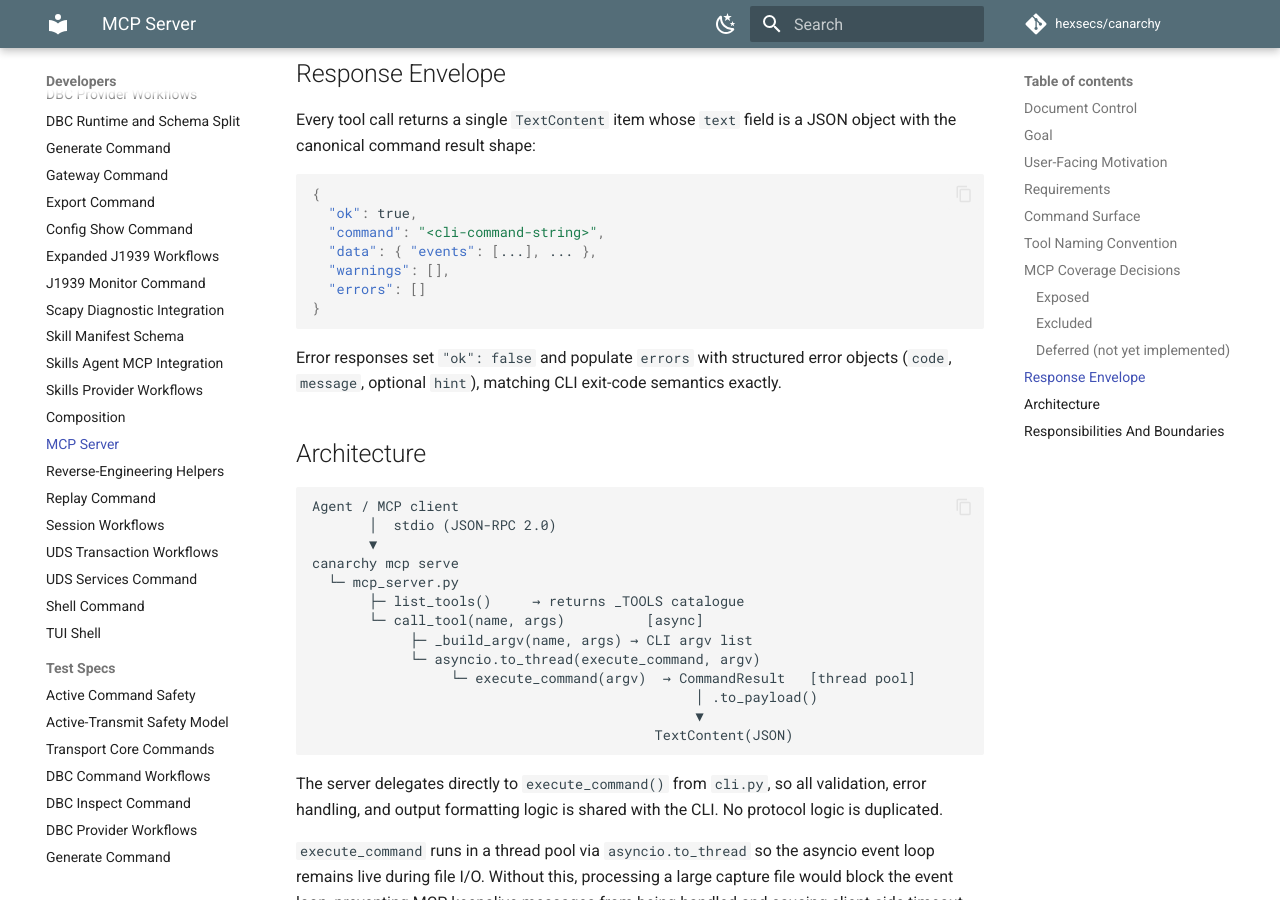
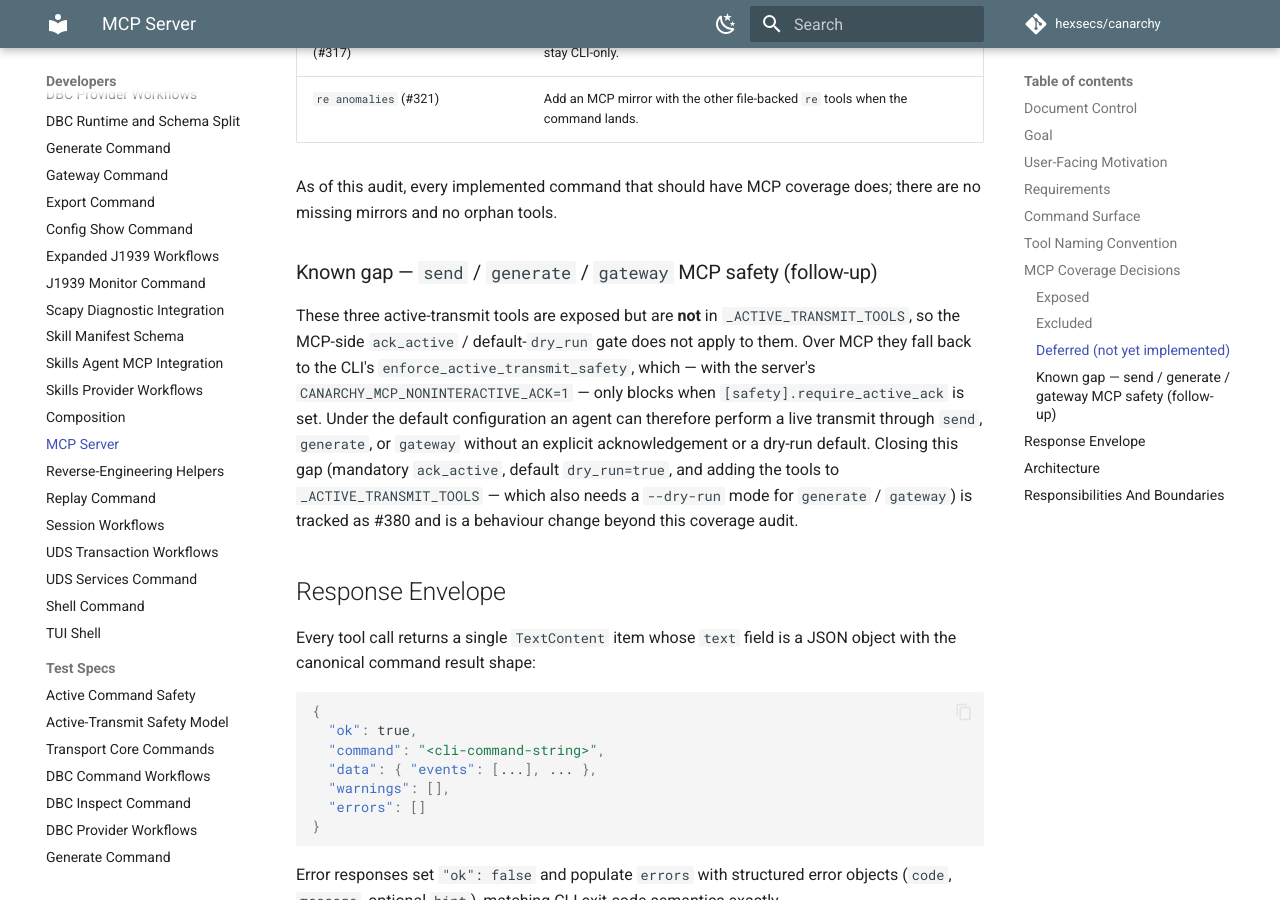
Before and after one commit to hexsecs/canarchy, an MkDocs documentation site: the page built from docs/design/mcp-server.md, in a window 1280 px wide and 900 px high, scrolled down 7563 px. Built offline with MkDocs 1.6.1 and Material for MkDocs 9.7.7, drawn with Linux system fonts in a browser that asks for light colours; comment, search, counter and statistics services are not loaded; some of the changed text lies outside the part shown.

Commit message:
docs: correct MCP active-transmit gate claim for send/generate/gateway (#323)
Addresses Codex P1 review on PR #379. The audit matrix incorrectly stated
that send/generate/gateway are exposed with the active-transmit safety
gate. They are NOT in _ACTIVE_TRANSMIT_TOOLS and their MCP schemas accept
no ack_active/dry_run; over MCP they rely only on the CLI-side gate, which
(with CANARCHY_MCP_NONINTERACTIVE_ACK=1) blocks only when
[safety].require_active_ack is set. Split the active-transmit rows into
MCP-gated (replay, sequence replay, fuzz_*) vs not-gated
(send/generate/gateway), and documented the gap as a Known gap with a
follow-up (#380) to apply the gate — a behaviour change beyond this audit.

https://claude.ai/code/session_01ReM26dJHAQwqcABgoxVdFA

```diff
--- a/docs/design/mcp-server.md
+++ b/docs/design/mcp-server.md
@@ -132,8 +132,9 @@ landing here.
 | CLI surface | Rationale |
 |-------------|-----------|
 | Transport reads (`capture`, `filter`, `stats`, `capture-info`, `decode`, `encode`) | Non-interactive commands with bounded JSON envelopes. |
-| Active transmit (`send`, `generate`, `gateway`, `replay`, `sequence replay`) | Exposed with the active-transmit safety gate (`ack_active`, default `dry_run=true`). |
-| Fuzzing (`fuzz payload`, `fuzz replay`, `fuzz arbitration-id`, `fuzz signal`, `fuzz spn`) | Gated by the active-transmit safety model: mandatory `ack_active=true`, default `dry_run=true`. |
+| MCP-gated active transmit (`replay`, `sequence replay`) | In `_ACTIVE_TRANSMIT_TOOLS`: schemas require `ack_active=true` and default `dry_run=true`. |
+| Fuzzing (`fuzz payload`, `fuzz replay`, `fuzz arbitration-id`, `fuzz signal`, `fuzz spn`) | In `_ACTIVE_TRANSMIT_TOOLS`: mandatory `ack_active=true`, default `dry_run=true`. |
+| Active transmit without an MCP gate (`send`, `generate`, `gateway`) | Exposed, but **not** in `_ACTIVE_TRANSMIT_TOOLS`; their schemas accept no `ack_active`/`dry_run`. They rely only on the CLI-side `enforce_active_transmit_safety`, which over MCP (with `CANARCHY_MCP_NONINTERACTIVE_ACK=1`) blocks **only** when `[safety].require_active_ack` is set. Under the default config an agent can perform a live transmit through these tools. See the gap note below. |
 | DBC + DBC provider (`dbc inspect`, `dbc signals`, `dbc provider list`, `dbc search`, `dbc fetch`, `dbc cache list/prune/refresh`) | Bounded inspection and provider/cache workflows. |
 | Datasets provider/cache/fetch/search/inspect/convert | Metadata and local conversion workflows return bounded JSON envelopes. |
 | `datasets replay --dry-run` (`datasets_replay_plan`) and `--list-files` (`datasets_replay_files`) | Safe planning and manifest inspection do not open or stream remote frame data. |
@@ -161,6 +162,21 @@ landing here.
 
 As of this audit, every implemented command that should have MCP coverage
 does; there are no missing mirrors and no orphan tools.
+
+### Known gap — `send` / `generate` / `gateway` MCP safety (follow-up)
+
+These three active-transmit tools are exposed but are **not** in
+`_ACTIVE_TRANSMIT_TOOLS`, so the MCP-side `ack_active` / default-`dry_run`
+gate does not apply to them. Over MCP they fall back to the CLI's
+`enforce_active_transmit_safety`, which — with the server's
+`CANARCHY_MCP_NONINTERACTIVE_ACK=1` — only blocks when
+`[safety].require_active_ack` is set. Under the default configuration an
+agent can therefore perform a live transmit through `send`, `generate`, or
+`gateway` without an explicit acknowledgement or a dry-run default. Closing
+this gap (mandatory `ack_active`, default `dry_run=true`, and adding the
+tools to `_ACTIVE_TRANSMIT_TOOLS` — which also needs a `--dry-run` mode for
+`generate` / `gateway`) is tracked as #380 and is a behaviour change
+beyond this coverage audit.
 
 ## Response Envelope
 
```
